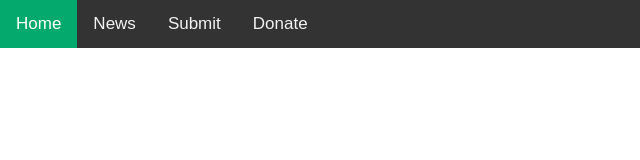
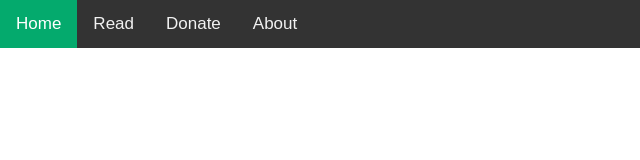
Before and after one commit to radar-insider/radar-insider.github.io, a plain HTML site: page index.html in a window 1280 px wide. Shown: the full height of the page, 0-640 px from the left. Drawn offline with Linux system fonts and the light colour scheme.

Commit message:
Update index.html

```diff
--- a/index.html
+++ b/index.html
@@ -38,9 +38,9 @@ body {
 
 <div class="topnav">
   <a class="active" href="#home">Home</a>
-  <a href="#news">News</a>
-  <a href="#contact">Submit</a>
-  <a href="#about">Donate</a>
+  <a href="#news">Read</a>
+  <a href="#contact">Donate</a>
+  <a href="#about">About</a>
 </div>
 
 
```
